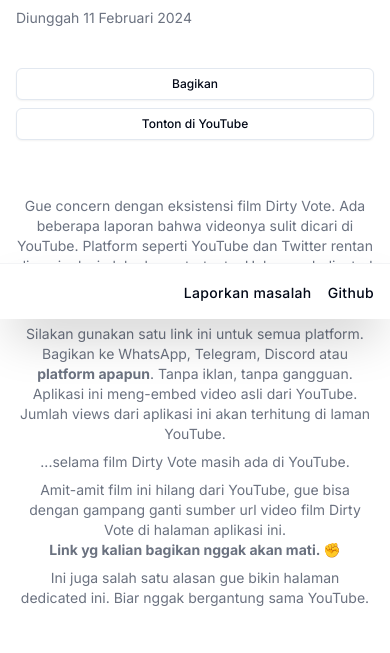
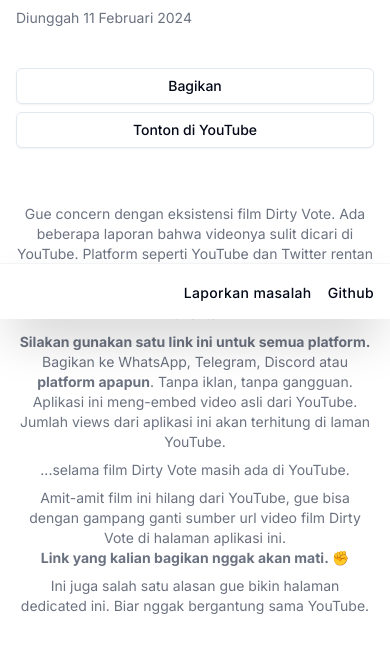
Before and after one commit to vngnc3/dirty-vote, a Next.js app: page / in a window 390 px wide. Shown: the part 525-1178 px from the top of the page. Built offline with nearby package versions, Linux system fonts and the light colour scheme.

Commit message:
share link manually, manifesto

```diff
--- a/app/page.tsx
+++ b/app/page.tsx
@@ -57,7 +57,7 @@
 
             <Drawer>
               <DrawerTrigger asChild>
-                <Button className="w-full" size="sm" variant="outline">
+                <Button className="w-full" variant="outline">
                   Bagikan
                 </Button>
               </DrawerTrigger>
@@ -69,7 +69,7 @@
                   </DrawerDescription>
                 </DrawerHeader>
 
-                <div className="flex gap-2 p-4">
+                <div className="flex justify-center gap-2 p-4">
                   <Link
                     href="whatsapp://send?text=🎥 Tonton film DIRTY VOTE, full, tanpa iklan - https://dirty-vote.vercel.app/ 🍿"
                     data-action="share/whatsapp/share"
@@ -81,8 +81,11 @@
                     href="https://twitter.com/intent/tweet?text=🎥 Tonton film DIRTY VOTE, full, tanpa iklan - https://dirty-vote.vercel.app/ 🍿"
                     target="_blank"
                   >
-                    <Button variant="default">Twitter/X</Button>
+                    <Button variant="default">Twitter / X</Button>
                   </Link>
+                </div>
+                <div className="flex justify-center items-center gap-2 p-4 text-sm bg-slate-200">
+                  Salin manual: <div className="p-1 rounded-md bg-slate-100 border-t border-gray-100">https://dirty-vote.vercel.app/</div>
                 </div>
                 <DrawerFooter>
                   <DrawerClose>
@@ -97,14 +100,14 @@
               target="_blank"
               rel="noopener noreferrer"
             >
-              <Button className="w-full" size="sm" variant="outline">
+              <Button className="w-full" variant="outline">
                 Tonton di YouTube
               </Button>
             </a>
           </div>
         </div>
       </div>
-      <div className="flex flex-col items-center gap-4 p-4 py-10 md:gap-8 md:p-10">
+      <div className="flex flex-col items-center gap-4 p-4 py-10 pb-20 md:gap-8 md:p-10">
         <div className="flex flex-col gap-2 max-w-5xl text-center text-sm text-gray-500 dark:text-gray-400">
           <p>
             Gue concern dengan eksistensi film Dirty Vote. Ada beberapa laporan
@@ -113,8 +116,8 @@
             ini ditujukan untuk mempermudah sharing dan menonton.
           </p>
           <p>
-            Silakan gunakan satu link ini untuk semua platform. Bagikan ke
-            WhatsApp, Telegram, Discord atau <b>platform apapun</b>. Tanpa
+            <b>Silakan gunakan satu link ini untuk semua platform.</b> Bagikan
+            ke WhatsApp, Telegram, Discord atau <b>platform apapun</b>. Tanpa
             iklan, tanpa gangguan. Aplikasi ini meng-embed video asli dari
             YouTube. Jumlah views dari aplikasi ini akan terhitung di laman
             YouTube.
@@ -124,7 +127,7 @@
             Amit-amit film ini hilang dari YouTube, gue bisa dengan gampang
             ganti sumber url video film Dirty Vote di halaman aplikasi ini.
             <br />
-            <b>Link yg kalian bagikan nggak akan mati. ✊</b>
+            <b>Link yang kalian bagikan nggak akan mati. ✊</b>
           </p>
           <p>
             Ini juga salah satu alasan gue bikin halaman dedicated ini. Biar
```
